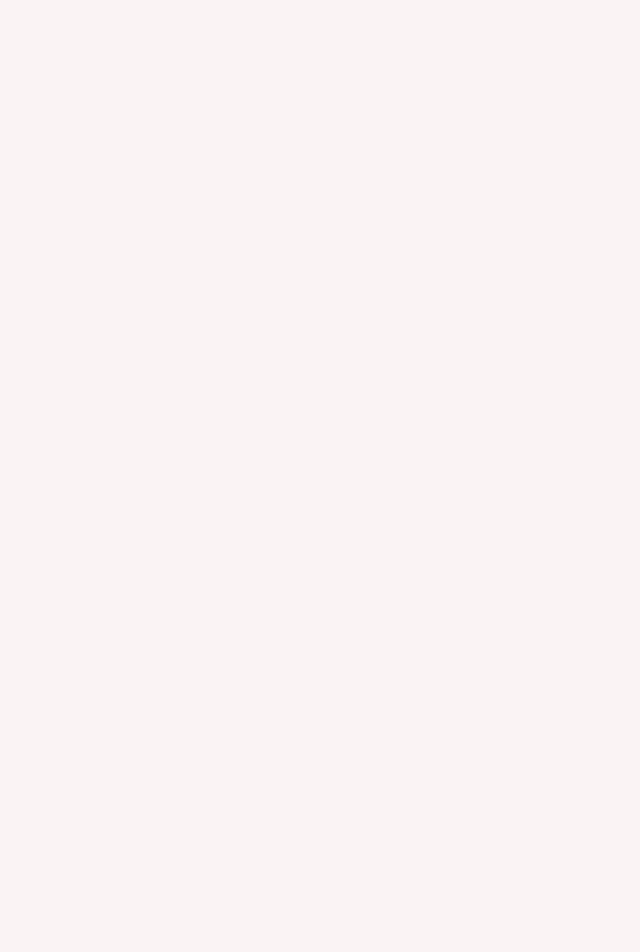
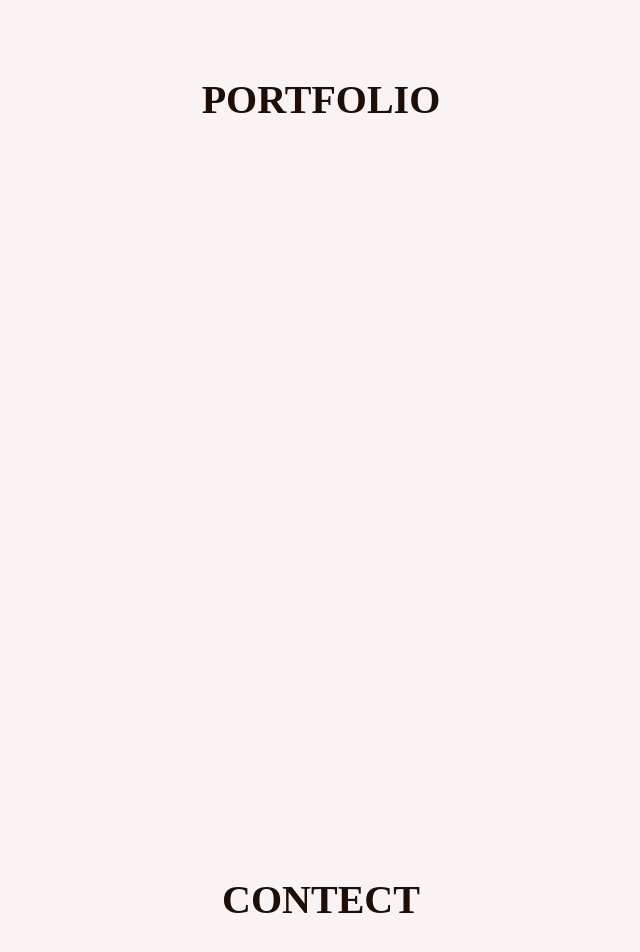
Before and after one commit to Alvadda/stuschenko-design, a React (Create React App) app: page /#home in a window 1280 px wide. Shown: the part 1780-2732 px from the top of the page, without its empty margins (319-959 px from the left). Before the commit the page ends 1603 px from the top, so only its background shows below. Built offline with nearby package versions, Linux system fonts and the light colour scheme; a web font is replaced by a local one.

Commit message:
add contact & portfolio pages

```diff
--- a/src/App.tsx
+++ b/src/App.tsx
@@ -2,7 +2,9 @@ import React from 'react'
 import Header from './components/header/Header'
 import PageContextProvider from './contexts/PageContext'
 import About from './pages/about/About'
+import Contact from './pages/contact/Contact'
 import Landing from './pages/landing/Landing'
+import Portfolio from './pages/portfolio/Portfolio'
 
 function App() {
   return (
@@ -10,6 +12,8 @@ function App() {
       <Header />
       <Landing />
       <About />
+      <Portfolio />
+      <Contact />
     </PageContextProvider>
   )
 }
--- /dev/null
+++ b/src/pages/contact/Contact.tsx
@@ -0,0 +1,14 @@
+import Page from '../../components/page/Page'
+import style from './contact.module.css'
+
+function Contect() {
+  return (
+    <Page page="contact" threshold={0.6}>
+      <div className={style.container}>
+        <h2>CONTECT</h2>
+      </div>
+    </Page>
+  )
+}
+
+export default Contect
--- /dev/null
+++ b/src/pages/contact/contact.module.css
@@ -0,0 +1,6 @@
+.container {
+  display: flex;
+  align-items: center;
+  flex-direction: column;
+  gap: var(--spacing-11);
+}
--- /dev/null
+++ b/src/pages/portfolio/Portfolio.tsx
@@ -0,0 +1,14 @@
+import Page from '../../components/page/Page'
+import style from './portfolio.module.css'
+
+function Portfolio() {
+  return (
+    <Page page="portfolio" threshold={0.6}>
+      <div className={style.container}>
+        <h2>PORTFOLIO</h2>
+      </div>
+    </Page>
+  )
+}
+
+export default Portfolio
--- /dev/null
+++ b/src/pages/portfolio/portfolio.module.css
@@ -0,0 +1,6 @@
+.container {
+  display: flex;
+  align-items: center;
+  flex-direction: column;
+  gap: var(--spacing-11);
+}
```
